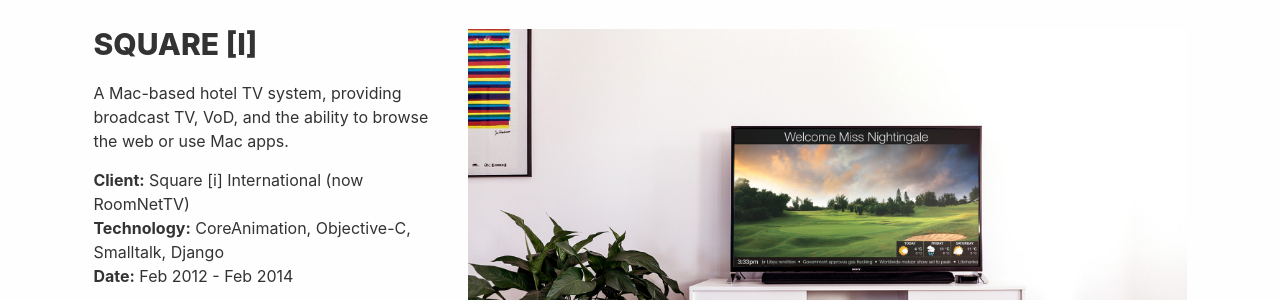
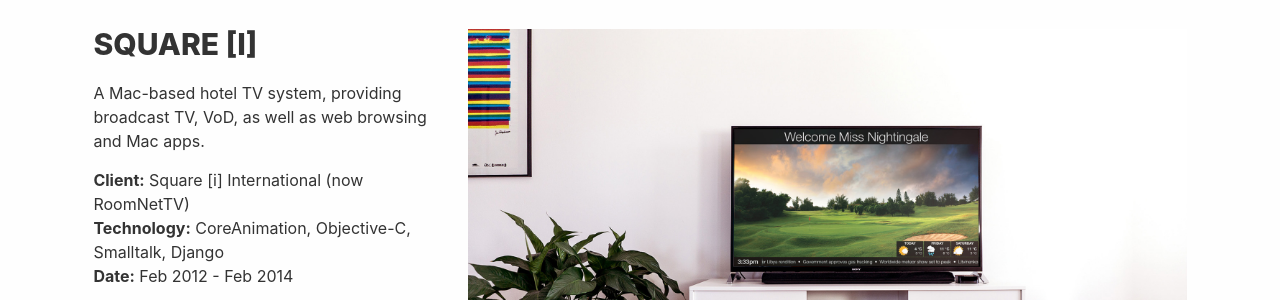
Before and after one commit to joerick/joerick.me, a Jekyll site: the page built from _work/square.md, in a window 1280 px wide. Shown: the part 149-449 px from the top of the page. Built offline with Jekyll 4.4.1, drawn with Linux system fonts in a browser that asks for light colours; nearby versions of some CDN libraries.

Commit message:
Update square.md

```diff
--- a/_work/square.md
+++ b/_work/square.md
@@ -1,7 +1,7 @@
 ---
 layout: work
 title: Square [i]
-description: A Mac-based hotel TV system, providing broadcast TV, VoD, and the ability to browse the web or use Mac apps.
+description: A Mac-based hotel TV system, providing broadcast TV, VoD, as well as web browsing and Mac apps.
 client: Square [i] International (now RoomNetTV)
 platform: Mac
 technology: CoreAnimation, Objective-C, Smalltalk, Django
```
